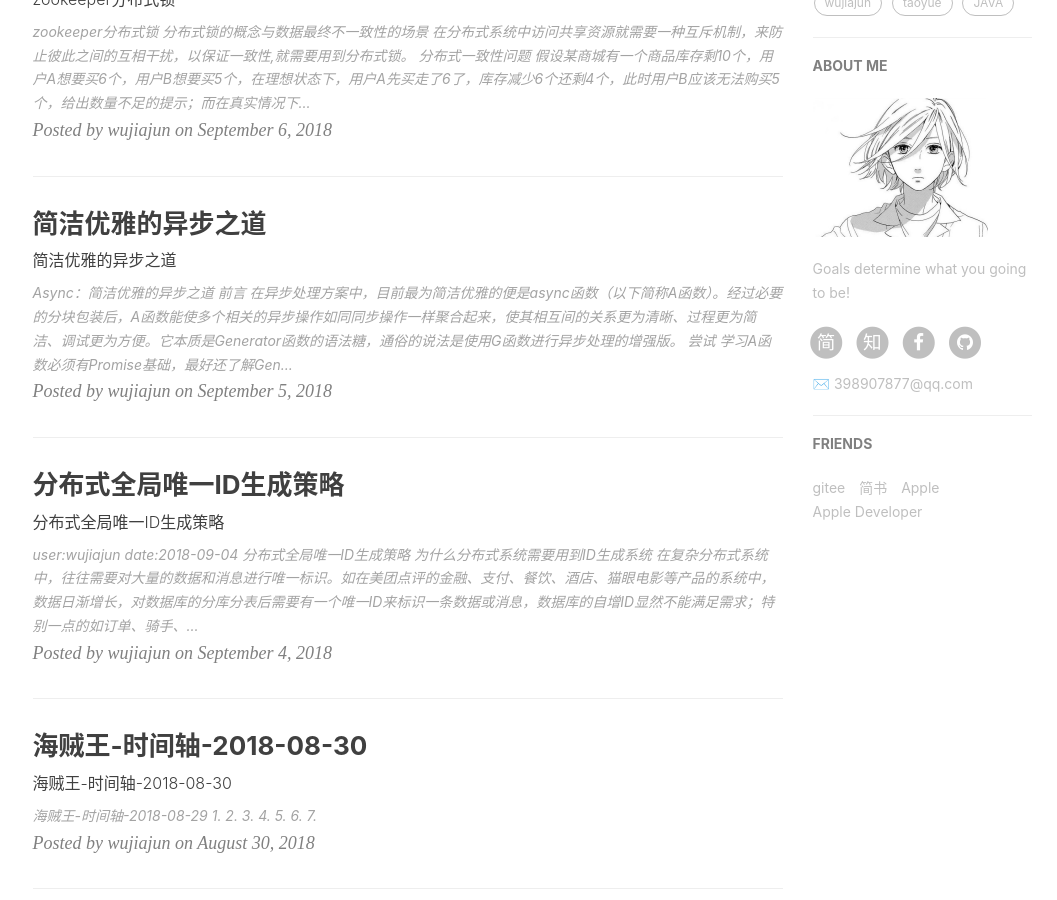
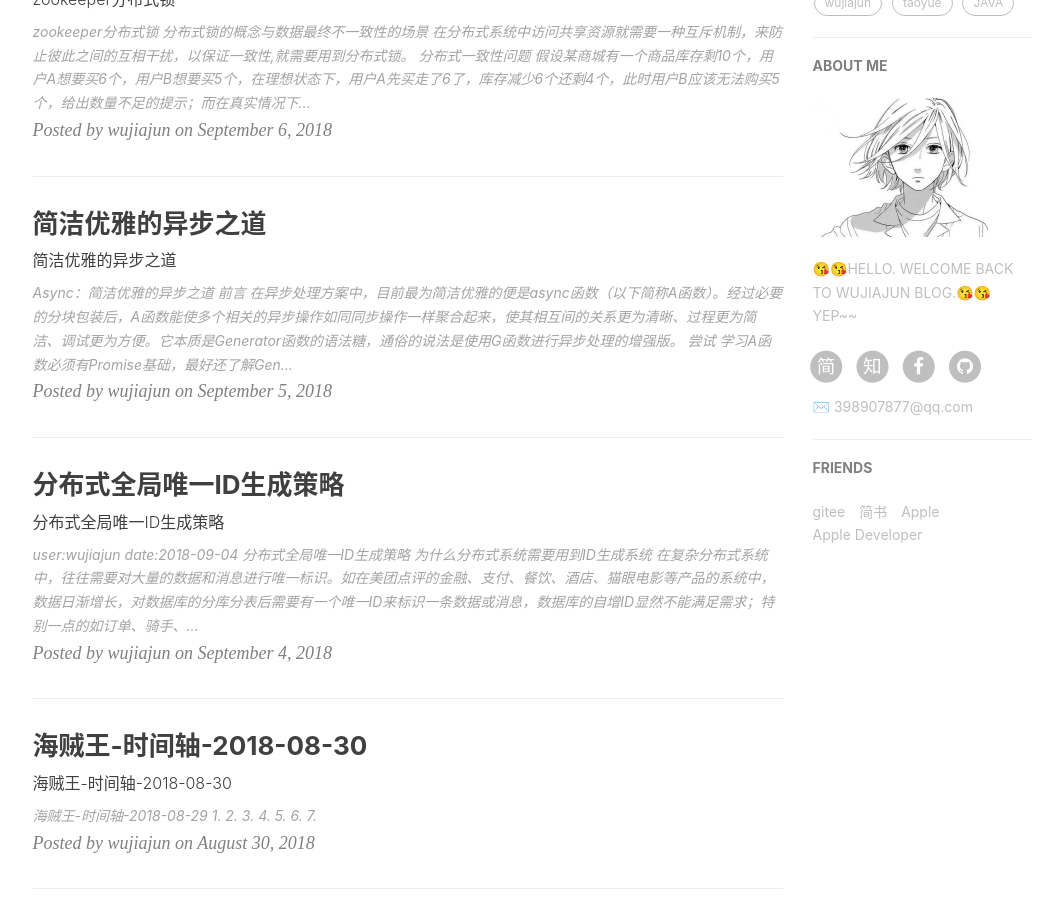
Before and after one commit to 398907877/398907877.github.io, a Jekyll site: the page built from index.html, in a window 1280 px wide and 900 px high, scrolled down 883 px. Shown: the whole window, without its empty margins (135-1192 px from the left). Built offline with Jekyll 4.4.1, drawn with Linux system fonts in a browser that asks for light colours; nearby versions of some CDN libraries; the list of posts is cut into pages by our own code; comment, search, counter and statistics services are not loaded.

Commit message:
😘😘😘😘😘

```diff
--- a/_config.yml
+++ b/_config.yml
@@ -11,7 +11,7 @@ github_repo: "https://github.com/398907877/398907877.github.io.git" # you code r
 
 # Sidebar settings
 sidebar: true                           # whether or not using Sidebar.
-sidebar-about-description: "Goals determine what you going to be!"
+sidebar-about-description: "😘😘HELLO. WELCOME BACK TO  WUJIAJUN BLOG.😘😘YEP~~"
 sidebar-avatar: /img/about-BY-gentle.jpg      # use absolute URL, seeing it's used in both `/` and `/about/`
 
 
```
